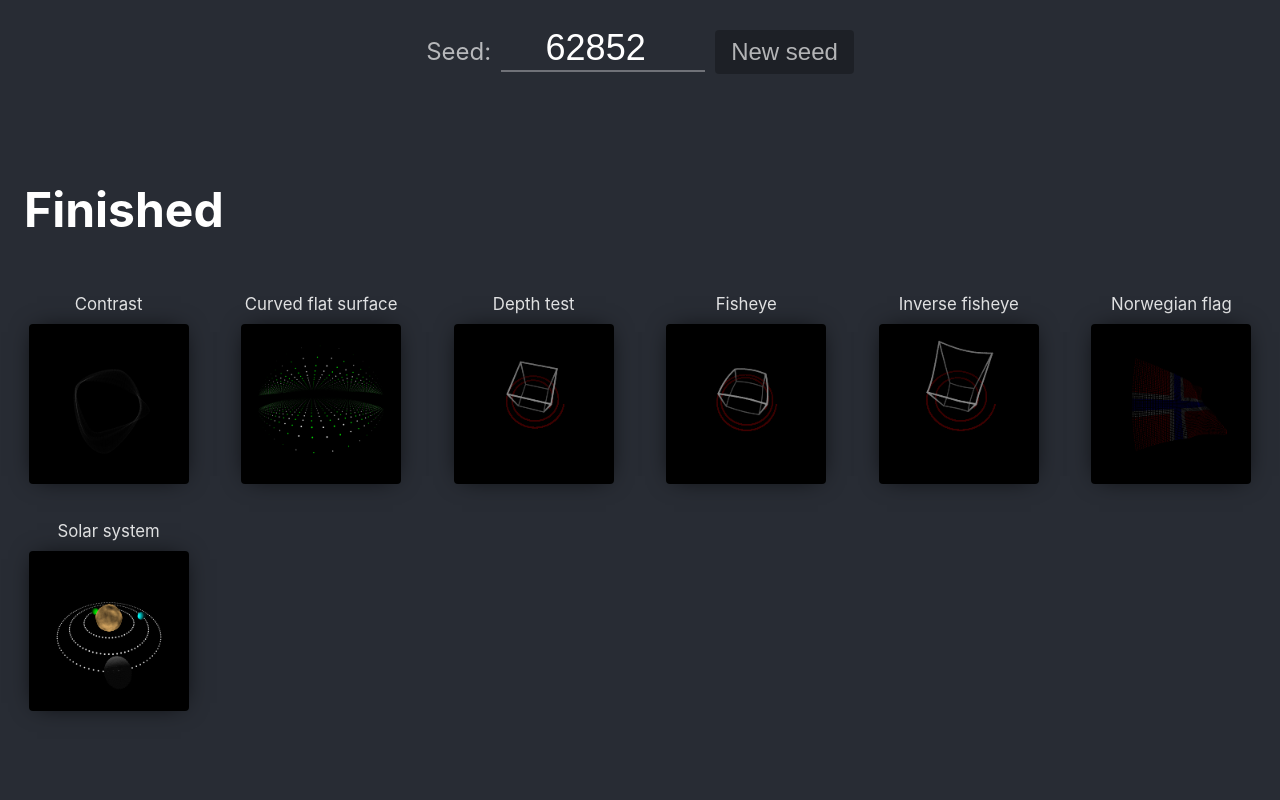
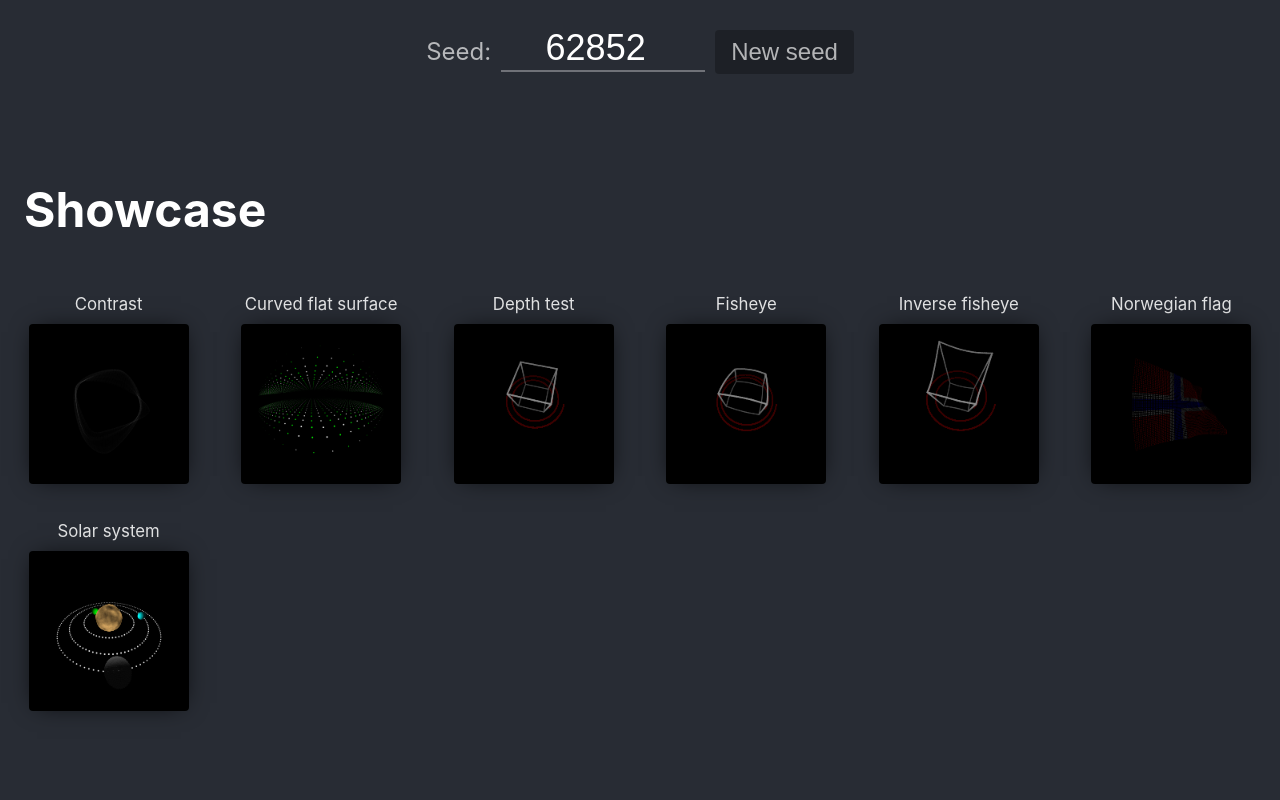
Before and after one commit to niklasmh/generative, a React (Create React App) app: page / in a window 1280 px wide. Shown: the top 800 px of the page. Built offline with nearby package versions, Linux system fonts and the light colour scheme; no server answers.

Commit message:
Rename title

```diff
--- a/src/App.js
+++ b/src/App.js
@@ -8,7 +8,7 @@ function ProjectList({ seed }) {
     /finished/.test(Projects[project].prototype.category || "");
   return (
     <>
-      <h1 className="title">Finished</h1>
+      <h1 className="title">Showcase</h1>
       <div className="list">
         {Object.keys(Projects)
           .filter((project) => project !== "ProjectWrapper")
```
